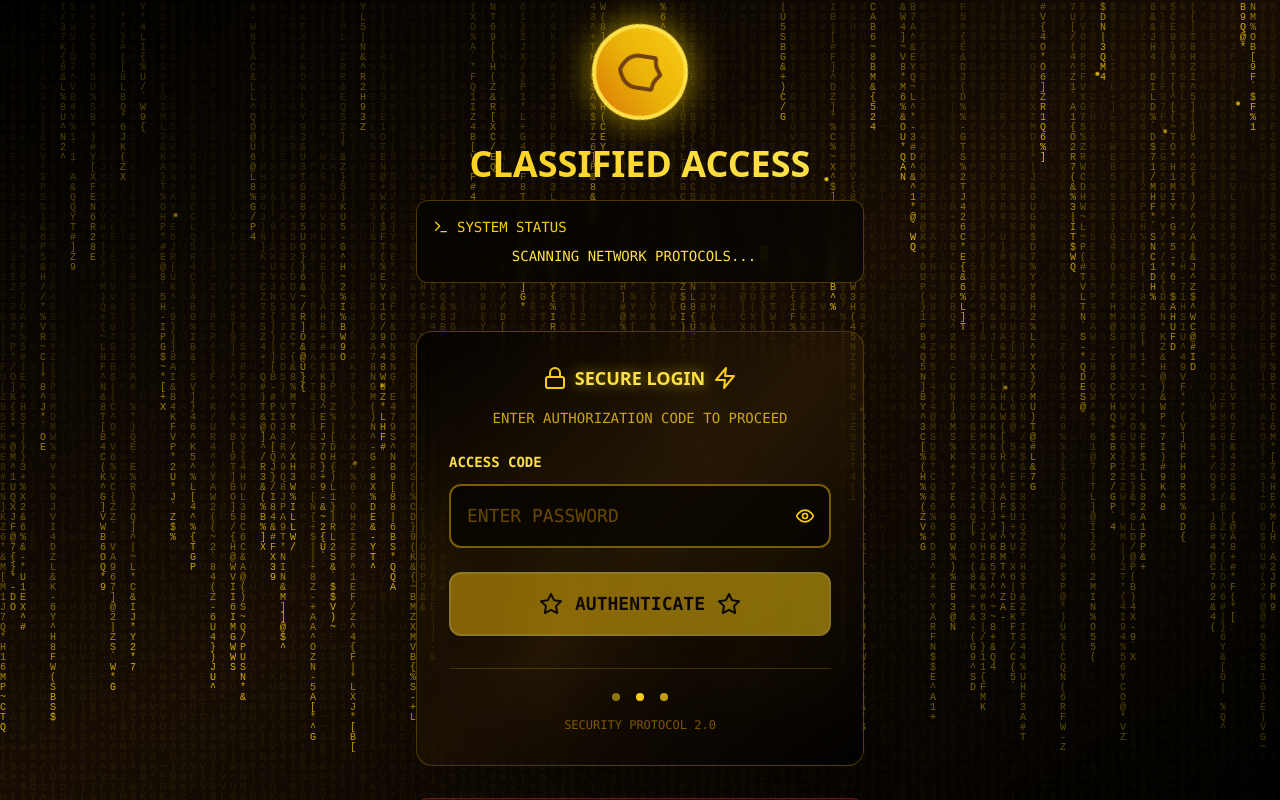
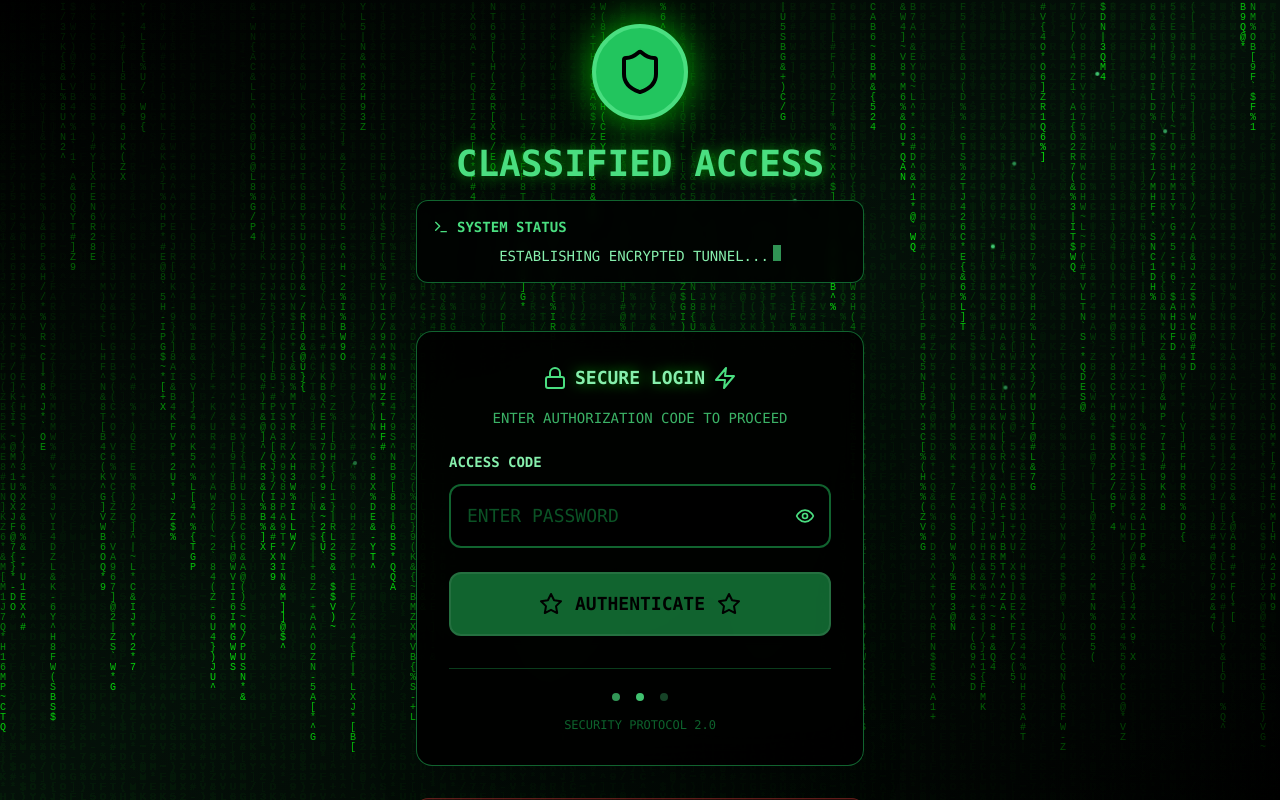
Before and after one commit to ArxDraco007/version3.2, a React (Vite) app: page / in a window 1280 px wide. Built offline with nearby package versions, Linux system fonts and the light colour scheme; no server answers.

Commit message:
Godly Sharp Hacker Authentication

```diff
--- a/src/components/AuthGate.tsx
+++ b/src/components/AuthGate.tsx
@@ -45,7 +45,7 @@ export const AuthGate: React.FC<AuthGateProps> = ({ children, onAuthenticated })
       ctx.fillStyle = 'rgba(0, 0, 0, 0.04)'
       ctx.fillRect(0, 0, canvas.width, canvas.height)
 
-      ctx.fillStyle = '#FFD700'
+      ctx.fillStyle = '#00FF00'
       ctx.font = font_size + 'px monospace'
 
       for (let i = 0; i < drops.length; i++) {
@@ -81,7 +81,7 @@ export const AuthGate: React.FC<AuthGateProps> = ({ children, onAuthenticated })
         if (charIndex < messages[messageIndex].length) {
           setHackerText(messages[messageIndex].substring(0, charIndex + 1))
           charIndex++
-          setTimeout(typeMessage, 50)
+          setTimeout(typeMessage, 30)
         } else {
           setTimeout(() => {
             messageIndex++
@@ -89,12 +89,12 @@ export const AuthGate: React.FC<AuthGateProps> = ({ children, onAuthenticated })
             if (messageIndex < messages.length) {
               typeMessage()
             }
-          }, 1000)
+          }, 800)
         }
       }
     }
 
-    const timeout = setTimeout(typeMessage, 1000)
+    const timeout = setTimeout(typeMessage, 500)
     return () => clearTimeout(timeout)
   }, [])
 
@@ -116,7 +116,7 @@ export const AuthGate: React.FC<AuthGateProps> = ({ children, onAuthenticated })
           if (charIndex < accessGrantedMessages[messageIndex].length) {
             setHackerText(accessGrantedMessages[messageIndex].substring(0, charIndex + 1))
             charIndex++
-            setTimeout(typeAccessMessage, 30)
+            setTimeout(typeAccessMessage, 20)
           } else {
             setTimeout(() => {
               messageIndex++
@@ -124,7 +124,7 @@ export const AuthGate: React.FC<AuthGateProps> = ({ children, onAuthenticated })
               if (messageIndex < accessGrantedMessages.length) {
                 typeAccessMessage()
               }
-            }, 800)
+            }, 600)
           }
         }
       }
@@ -138,20 +138,20 @@ export const AuthGate: React.FC<AuthGateProps> = ({ children, onAuthenticated })
     setIsLoading(true)
     setError('')
 
-    // Simulate authentication process
-    await new Promise(resolve => setTimeout(resolve, 2000))
+    // Sharp instant authentication
+    await new Promise(resolve => setTimeout(resolve, 1000))
 
     if (password === correctPassword) {
       setShowAccessGranted(true)
 
-      // Show access granted animation for 3 seconds
+      // Show access granted animation for 2.5 seconds
       setTimeout(() => {
         setIsAuthenticated(true)
         setShowMatrix(false)
         setTimeout(() => {
           onAuthenticated()
-        }, 1500)
-      }, 3000)
+        }, 500)
+      }, 2500)
     } else {
       setError('ACCESS DENIED - INVALID CREDENTIALS')
       setPassword('')
@@ -162,53 +162,53 @@ export const AuthGate: React.FC<AuthGateProps> = ({ children, onAuthenticated })
   if (isAuthenticated) {
     return (
       <motion.div
-        className="fixed inset-0 bg-gradient-to-br from-yellow-400 via-yellow-500 to-amber-600 flex items-center justify-center z-50"
+        className="fixed inset-0 bg-black flex items-center justify-center z-50"
         initial={{ opacity: 1 }}
         animate={{ opacity: 0 }}
-        transition={{ duration: 1.5, delay: 0.5 }}
+        transition={{ duration: 0.5 }}
         onAnimationComplete={() => setShowMatrix(false)}
       >
         <motion.div
           className="text-center"
-          initial={{ scale: 0.5, opacity: 0 }}
+          initial={{ scale: 0.8, opacity: 0 }}
           animate={{ scale: 1, opacity: 1 }}
-          transition={{ duration: 0.8 }}
+          transition={{ duration: 0.3, type: "tween" }}
         >
           <motion.div
-            className="w-32 h-32 bg-gradient-to-br from-yellow-300 to-yellow-600 rounded-full flex items-center justify-center mb-8 mx-auto shadow-2xl"
+            className="w-32 h-32 bg-green-500 rounded-full flex items-center justify-center mb-8 mx-auto shadow-2xl border-4 border-green-400"
             animate={{
-              rotate: 360,
+              rotate: [0, 360],
               boxShadow: [
-                "0 0 50px rgba(255, 215, 0, 0.8)",
-                "0 0 100px rgba(255, 215, 0, 1)",
-                "0 0 50px rgba(255, 215, 0, 0.8)"
+                "0 0 50px rgba(0, 255, 0, 0.8)",
+                "0 0 100px rgba(0, 255, 0, 1)",
+                "0 0 50px rgba(0, 255, 0, 0.8)"
               ]
             }}
             transition={{
-              rotate: { duration: 2, repeat: Infinity, ease: "linear" },
-              boxShadow: { duration: 2, repeat: Infinity }
+              rotate: { duration: 1, ease: "linear" },
+              boxShadow: { duration: 1, repeat: Infinity }
             }}
           >
-            <Crown className="w-16 h-16 text-yellow-900" />
+            <Crown className="w-16 h-16 text-black" />
           </motion.div>
           <motion.h1
-            className="text-6xl font-bold text-yellow-900 mb-4"
+            className="text-6xl font-bold text-green-400 mb-4 font-mono"
             animate={{
               textShadow: [
-                "0 0 20px rgba(255, 215, 0, 0.8)",
-                "0 0 40px rgba(255, 215, 0, 1)",
-                "0 0 20px rgba(255, 215, 0, 0.8)"
+                "0 0 20px rgba(0, 255, 0, 0.8)",
+                "0 0 40px rgba(0, 255, 0, 1)",
+                "0 0 20px rgba(0, 255, 0, 0.8)"
               ]
             }}
-            transition={{ duration: 2, repeat: Infinity }}
+            transition={{ duration: 1, repeat: Infinity }}
           >
             ACCESS GRANTED
           </motion.h1>
           <motion.p
-            className="text-2xl text-yellow-800 font-semibold"
+            className="text-2xl text-green-300 font-mono font-bold"
             initial={{ opacity: 0 }}
             animate={{ opacity: 1 }}
-            transition={{ delay: 0.5 }}
+            transition={{ delay: 0.2 }}
           >
             WELCOME TO VANGUARD
           </motion.p>
@@ -228,13 +228,13 @@ export const AuthGate: React.FC<AuthGateProps> = ({ children, onAuthenticated })
             initial={{ opacity: 0 }}
             animate={{ opacity: 1 }}
             exit={{ opacity: 0 }}
-            transition={{ duration: 1 }}
+            transition={{ duration: 0.3 }}
           />
         )}
       </AnimatePresence>
 
       {/* Overlay */}
-      <div className="absolute inset-0 bg-gradient-to-br from-black/80 via-yellow-900/20 to-black/80" />
+      <div className="absolute inset-0 bg-gradient-to-br from-black/90 via-green-900/20 to-black/90" />
 
       {/* Main Content */}
       <div className="relative z-10 min-h-screen flex items-center justify-center p-6">
@@ -242,53 +242,54 @@ export const AuthGate: React.FC<AuthGateProps> = ({ children, onAuthenticated })
           className="max-w-md w-full"
           initial={{ opacity: 0, y: 50 }}
           animate={{ opacity: 1, y: 0 }}
-          transition={{ duration: 1, delay: 0.5 }}
+          transition={{ duration: 0.3, type: "tween" }}
         >
           {/* Header */}
           <motion.div
             className="text-center mb-12"
             initial={{ opacity: 0, scale: 0.8 }}
             animate={{ opacity: 1, scale: 1 }}
-            transition={{ duration: 0.8, delay: 1 }}
+            transition={{ duration: 0.3, type: "tween" }}
           >
             <motion.div
-              className="w-24 h-24 bg-gradient-to-br from-yellow-400 via-yellow-500 to-amber-600 rounded-full flex items-center justify-center mx-auto mb-6 shadow-2xl border-4 border-yellow-300"
+              className="w-24 h-24 bg-green-500 rounded-full flex items-center justify-center mx-auto mb-6 shadow-2xl border-4 border-green-400"
               animate={{
-                rotate: [0, 360],
                 boxShadow: [
-                  "0 0 30px rgba(255, 215, 0, 0.6)",
-                  "0 0 60px rgba(255, 215, 0, 0.9)",
-                  "0 0 30px rgba(255, 215, 0, 0.6)"
+                  "0 0 30px rgba(0, 255, 0, 0.6)",
+                  "0 0 60px rgba(0, 255, 0, 0.9)",
+                  "0 0 30px rgba(0, 255, 0, 0.6)"
                 ]
               }}
               transition={{
-                rotate: { duration: 20, repeat: Infinity, ease: "linear" },
-                boxShadow: { duration: 3, repeat: Infinity }
+                boxShadow: { duration: 2, repeat: Infinity }
               }}
             >
-              <Shield className="w-12 h-12 text-yellow-900" />
+              <Shield className="w-12 h-12 text-black" />
             </motion.div>
 
             <motion.h1
-              className="text-4xl font-bold text-transparent bg-clip-text bg-gradient-to-r from-yellow-400 via-yellow-300 to-yellow-500 mb-4"
+              className="text-4xl font-bold text-green-400 mb-4 font-mono"
               animate={{
-                backgroundPosition: ["0% 50%", "100% 50%", "0% 50%"]
+                textShadow: [
+                  "0 0 10px rgba(0, 255, 0, 0.5)",
+                  "0 0 20px rgba(0, 255, 0, 0.8)",
+                  "0 0 10px rgba(0, 255, 0, 0.5)"
+                ]
               }}
-              transition={{ duration: 3, repeat: Infinity }}
-              style={{ backgroundSize: "200% 200%" }}
+              transition={{ duration: 2, repeat: Infinity }}
             >
               CLASSIFIED ACCESS
             </motion.h1>
 
             <motion.div
-              className="bg-black/60 backdrop-blur-sm rounded-xl p-4 border border-yellow-500/30"
+              className="bg-black/80 backdrop-blur-sm rounded-xl p-4 border border-green-500/50"
               initial={{ opacity: 0 }}
               animate={{ opacity: 1 }}
-              transition={{ delay: 2 }}
+              transition={{ delay: 0.5 }}
             >
               <div className="flex items-center gap-2 mb-2">
-                <Terminal className="w-4 h-4 text-yellow-400" />
-                <span className="text-yellow-400 text-sm font-mono">SYSTEM STATUS</span>
+                <Terminal className="w-4 h-4 text-green-400" />
+                <span className="text-green-400 text-sm font-mono font-bold">SYSTEM STATUS</span>
               </div>
 
               {/* Enhanced status display with animations */}
@@ -303,16 +304,16 @@ export const AuthGate: React.FC<AuthGateProps> = ({ children, onAuthenticated })
                     className="flex items-center gap-2"
                     initial={{ scale: 0.8 }}
                     animate={{ scale: 1 }}
-                    transition={{ type: "spring", stiffness: 300 }}
+                    transition={{ type: "tween", duration: 0.2 }}
                   >
                     <motion.div
                       animate={{
                         rotate: 360,
-                        scale: [1, 1.2, 1]
+                        scale: [1, 1.3, 1]
                       }}
                       transition={{
-                        rotate: { duration: 2, repeat: Infinity, ease: "linear" },
-                        scale: { duration: 1, repeat: Infinity }
+                        rotate: { duration: 1, repeat: Infinity, ease: "linear" },
+                        scale: { duration: 0.8, repeat: Infinity }
                       }}
                     >
                       <CheckCircle className="w-5 h-5 text-green-400" />
@@ -321,23 +322,23 @@ export const AuthGate: React.FC<AuthGateProps> = ({ children, onAuthenticated })
                       className="text-green-300 font-mono text-sm font-bold"
                       animate={{
                         textShadow: [
-                          "0 0 10px rgba(74, 222, 128, 0.5)",
-                          "0 0 20px rgba(74, 222, 128, 0.8)",
-                          "0 0 10px rgba(74, 222, 128, 0.5)"
+                          "0 0 10px rgba(0, 255, 0, 0.5)",
+                          "0 0 20px rgba(0, 255, 0, 0.8)",
+                          "0 0 10px rgba(0, 255, 0, 0.5)"
                         ]
                       }}
-                      transition={{ duration: 1.5, repeat: Infinity }}
+                      transition={{ duration: 1, repeat: Infinity }}
                     >
                       {hackerText}
                     </motion.p>
                   </motion.div>
                 ) : (
-                  <p className="text-yellow-300 font-mono text-sm">
+                  <p className="text-green-300 font-mono text-sm">
                     {hackerText}
                     <motion.span
-                      className="inline-block w-2 h-4 bg-yellow-400 ml-1"
+                      className="inline-block w-2 h-4 bg-green-400 ml-1"
                       animate={{ opacity: [1, 0, 1] }}
-                      transition={{ duration: 1, repeat: Infinity }}
+                      transition={{ duration: 0.8, repeat: Infinity }}
                     />
                   </p>
                 )}
@@ -349,11 +350,11 @@ export const AuthGate: React.FC<AuthGateProps> = ({ children, onAuthenticated })
           <AnimatePresence>
             {!showAccessGranted && (
               <motion.div
-                className="bg-gradient-to-br from-black/80 via-yellow-900/10 to-black/80 backdrop-blur-xl rounded-2xl p-8 shadow-2xl border border-yellow-500/30"
+                className="bg-black/90 backdrop-blur-xl rounded-2xl p-8 shadow-2xl border border-green-500/50"
                 initial={{ opacity: 0, scale: 0.9 }}
                 animate={{ opacity: 1, scale: 1 }}
                 exit={{ opacity: 0, scale: 0.9, y: -50 }}
-                transition={{ duration: 0.8, delay: 1.5 }}
+                transition={{ duration: 0.3, type: "tween" }}
               >
                 <form onSubmit={handleSubmit} className="space-y-6">
                   <div className="text-center mb-6">
@@ -361,24 +362,24 @@ export const AuthGate: React.FC<AuthGateProps> = ({ children, onAuthenticated })
                       className="flex items-center justify-center gap-2 mb-4"
                       animate={{
                         textShadow: [
-                          "0 0 10px rgba(255, 215, 0, 0.5)",
-                          "0 0 20px rgba(255, 215, 0, 0.8)",
-                          "0 0 10px rgba(255, 215, 0, 0.5)"
+                          "0 0 10px rgba(0, 255, 0, 0.5)",
+                          "0 0 20px rgba(0, 255, 0, 0.8)",
+                          "0 0 10px rgba(0, 255, 0, 0.5)"
                         ]
                       }}
                       transition={{ duration: 2, repeat: Infinity }}
                     >
-                      <Lock className="w-6 h-6 text-yellow-400" />
-                      <span className="text-yellow-300 font-bold text-lg">SECURE LOGIN</span>
-                      <Zap className="w-6 h-6 text-yellow-400" />
+                      <Lock className="w-6 h-6 text-green-400" />
+                      <span className="text-green-300 font-bold text-lg font-mono">SECURE LOGIN</span>
+                      <Zap className="w-6 h-6 text-green-400" />
                     </motion.div>
-                    <p className="text-yellow-400/80 text-sm font-mono">
+                    <p className="text-green-400/80 text-sm font-mono">
                       ENTER AUTHORIZATION CODE TO PROCEED
                     </p>
                   </div>
 
                   <div className="relative">
-                    <label className="block text-yellow-300 text-sm font-bold mb-3 font-mono">
+                    <label className="block text-green-300 text-sm font-bold mb-3 font-mono">
                       ACCESS CODE
                     </label>
                     <div className="relative">
@@ -386,14 +387,14 @@ export const AuthGate: React.FC<AuthGateProps> = ({ children, onAuthenticated })
                         type={showPassword ? 'text' : 'password'}
                         value={password}
                         onChange={(e) => setPassword(e.target.value.toUpperCase())}
-                        className="w-full px-4 py-4 bg-black/60 border-2 border-yellow-500/50 rounded-xl text-yellow-300 font-mono text-lg focus:outline-none focus:border-yellow-400 focus:ring-4 focus:ring-yellow-400/20 transition-all duration-300 placeholder-yellow-600/50"
+                        className="w-full px-4 py-4 bg-black/80 border-2 border-green-500/50 rounded-xl text-green-300 font-mono text-lg focus:outline-none focus:border-green-400 focus:ring-4 focus:ring-green-400/20 transition-all duration-200 placeholder-green-600/50"
                         placeholder="ENTER PASSWORD"
                         disabled={isLoading}
                       />
                       <button
                         type="button"
                         onClick={() => setShowPassword(!showPassword)}
-                        className="absolute right-4 top-1/2 transform -translate-y-1/2 text-yellow-400 hover:text-yellow-300 transition-colors"
+                        className="absolute right-4 top-1/2 transform -translate-y-1/2 text-green-400 hover:text-green-300 transition-colors"
                         disabled={isLoading}
                       >
                         {showPassword ? <EyeOff className="w-5 h-5" /> : <Eye className="w-5 h-5" />}
@@ -408,6 +409,7 @@ export const AuthGate: React.FC<AuthGateProps> = ({ children, onAuthenticated })
                         initial={{ opacity: 0, scale: 0.95 }}
                         animate={{ opacity: 1, scale: 1 }}
                         exit={{ opacity: 0, scale: 0.95 }}
+                        transition={{ duration: 0.2 }}
                       >
                         <div className="flex items-center gap-2">
                           <Terminal className="w-5 h-5 text-red-400" />
@@ -420,28 +422,20 @@ export const AuthGate: React.FC<AuthGateProps> = ({ children, onAuthenticated })
                   <motion.button
                     type="submit"
                     disabled={isLoading || !password}
-                    className="w-full py-4 bg-gradient-to-r from-yellow-500 via-yellow-400 to-yellow-600 text-black font-bold text-lg rounded-xl shadow-lg disabled:opacity-50 disabled:cursor-not-allowed transition-all duration-300 border-2 border-yellow-300"
+                    className="w-full py-4 bg-green-500 text-black font-bold text-lg rounded-xl shadow-lg disabled:opacity-50 disabled:cursor-not-allowed transition-all duration-200 border-2 border-green-400 font-mono"
                     whileHover={{
                       scale: 1.02,
-                      boxShadow: "0 0 30px rgba(255, 215, 0, 0.6)"
+                      boxShadow: "0 0 30px rgba(0, 255, 0, 0.6)"
                     }}
                     whileTap={{ scale: 0.98 }}
-                    animate={isLoading ? {
-                      backgroundPosition: ["0% 50%", "100% 50%", "0% 50%"]
-                    } : {}}
-                    transition={isLoading ? {
-                      duration: 2,
-                      repeat: Infinity,
-                      ease: "linear"
-                    } : {}}
-                    style={{ backgroundSize: "200% 200%" }}
+                    transition={{ duration: 0.1 }}
                   >
                     {isLoading ? (
                       <div className="flex items-center justify-center gap-3">
                         <motion.div
                           className="w-6 h-6 border-3 border-black border-t-transparent rounded-full"
                           animate={{ rotate: 360 }}
-                          transition={{ duration: 1, repeat: Infinity, ease: "linear" }}
+                          transition={{ duration: 0.8, repeat: Infinity, ease: "linear" }}
                         />
                         <span className="font-mono">AUTHENTICATING...</span>
                       </div>
@@ -456,25 +450,25 @@ export const AuthGate: React.FC<AuthGateProps> = ({ children, onAuthenticated })
                 </form>
 
                 {/* Decorative Elements */}
-                <div className="mt-8 pt-6 border-t border-yellow-500/20">
-                  <div className="flex items-center justify-center gap-4 text-yellow-600/60">
+                <div className="mt-8 pt-6 border-t border-green-500/30">
+                  <div className="flex items-center justify-center gap-4 text-green-600/60">
                     <motion.div
-                      className="w-2 h-2 bg-yellow-400 rounded-full"
+                      className="w-2 h-2 bg-green-400 rounded-full"
                       animate={{ opacity: [0.3, 1, 0.3] }}
-                      transition={{ duration: 2, repeat: Infinity, delay: 0 }}
+                      transition={{ duration: 1.5, repeat: Infinity, delay: 0 }}
                     />
                     <motion.div
-                      className="w-2 h-2 bg-yellow-400 rounded-full"
+                      className="w-2 h-2 bg-green-400 rounded-full"
                       animate={{ opacity: [0.3, 1, 0.3] }}
-                      transition={{ duration: 2, repeat: Infinity, delay: 0.5 }}
+                      transition={{ duration: 1.5, repeat: Infinity, delay: 0.5 }}
                     />
                     <motion.div
-                      className="w-2 h-2 bg-yellow-400 rounded-full"
+                      className="w-2 h-2 bg-green-400 rounded-full"
                       animate={{ opacity: [0.3, 1, 0.3] }}
-                      transition={{ duration: 2, repeat: Infinity, delay: 1 }}
+                      transition={{ duration: 1.5, repeat: Infinity, delay: 1 }}
                     />
                   </div>
-                  <p className="text-center text-yellow-600/60 text-xs font-mono mt-4">
+                  <p className="text-center text-green-600/60 text-xs font-mono mt-4">
                     SECURITY PROTOCOL 2.0
                   </p>
                 </div>
@@ -487,7 +481,7 @@ export const AuthGate: React.FC<AuthGateProps> = ({ children, onAuthenticated })
             className="mt-8 text-center"
             initial={{ opacity: 0 }}
             animate={{ opacity: 1 }}
-            transition={{ delay: 3 }}
+            transition={{ delay: 1 }}
           >
             <div className="bg-red-900/30 border border-red-500/30 rounded-xl p-4">
               <div className="flex items-center justify-center gap-2 mb-2">
@@ -504,10 +498,10 @@ export const AuthGate: React.FC<AuthGateProps> = ({ children, onAuthenticated })
 
       {/* Floating Particles */}
       <div className="absolute inset-0 pointer-events-none">
-        {Array.from({ length: 20 }).map((_, i) => (
+        {Array.from({ length: 15 }).map((_, i) => (
           <motion.div
             key={i}
-            className="absolute w-1 h-1 bg-yellow-400 rounded-full"
+            className="absolute w-1 h-1 bg-green-400 rounded-full"
             initial={{
               x: Math.random() * window.innerWidth,
               y: Math.random() * window.innerHeight,
```
